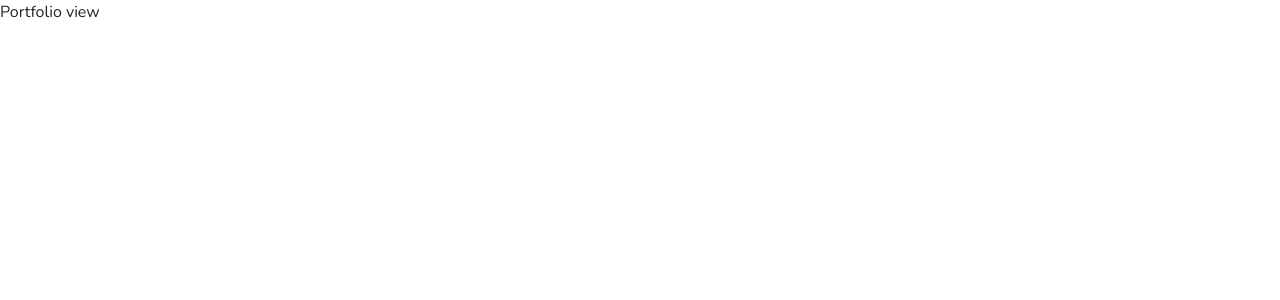
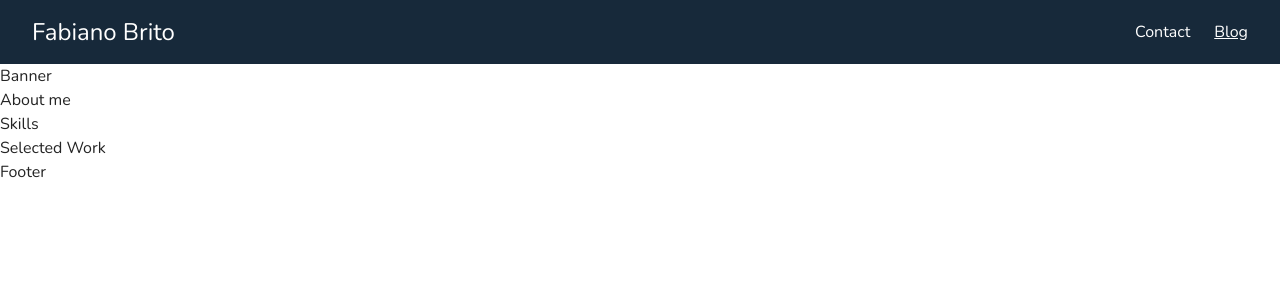
Before and after one commit to Fabianopb/fabianopb-sandbox, a React (Vite) app: page / in a window 1280 px wide. Shown: the top 300 px of the page. Built offline with nearby package versions, Linux system fonts and the light colour scheme.

Commit message:
Create basic layout and style the topbar

```diff
--- a/src/portfolio/index.tsx
+++ b/src/portfolio/index.tsx
@@ -1,3 +1,67 @@
-const PortfolioView = () => <div>Portfolio view</div>;
+import styled, { css } from 'styled-components';
+
+const MainWrapper = styled.div`
+  display: flex;
+  flex-direction: column;
+`;
+
+const Topbar = styled.div`
+  display: flex;
+  justify-content: space-between;
+  align-items: center;
+  height: 64px;
+  padding: 0 32px;
+  background-color: #17293a;
+  color: #fff;
+`;
+
+const Logo = styled.div`
+  font-size: 24px;
+  font-weight: 400;
+`;
+
+const Navigation = styled.div`
+  display: flex;
+  align-items: center;
+`;
+
+const linkStyle = css`
+  color: #fff;
+  cursor: pointer;
+  &:hover {
+    text-decoration: underline;
+  }
+  &:active {
+    color: #d9d0e3;
+  }
+`;
+
+const ContactLink = styled.div`
+  ${linkStyle}
+  margin-right: 24px;
+`;
+
+const BlogLink = styled.a`
+  ${linkStyle}
+`;
+
+const PortfolioView = () => (
+  <MainWrapper>
+    <Topbar>
+      <Logo>Fabiano Brito</Logo>
+      <Navigation>
+        <ContactLink>Contact</ContactLink>
+        <BlogLink href="https://medium.com/@fabianopb" target="_blank" rel="noopener noreferrer">
+          Blog
+        </BlogLink>
+      </Navigation>
+    </Topbar>
+    <div>Banner</div>
+    <div>About me</div>
+    <div>Skills</div>
+    <div>Selected Work</div>
+    <div>Footer</div>
+  </MainWrapper>
+);
 
 export default PortfolioView;
```
